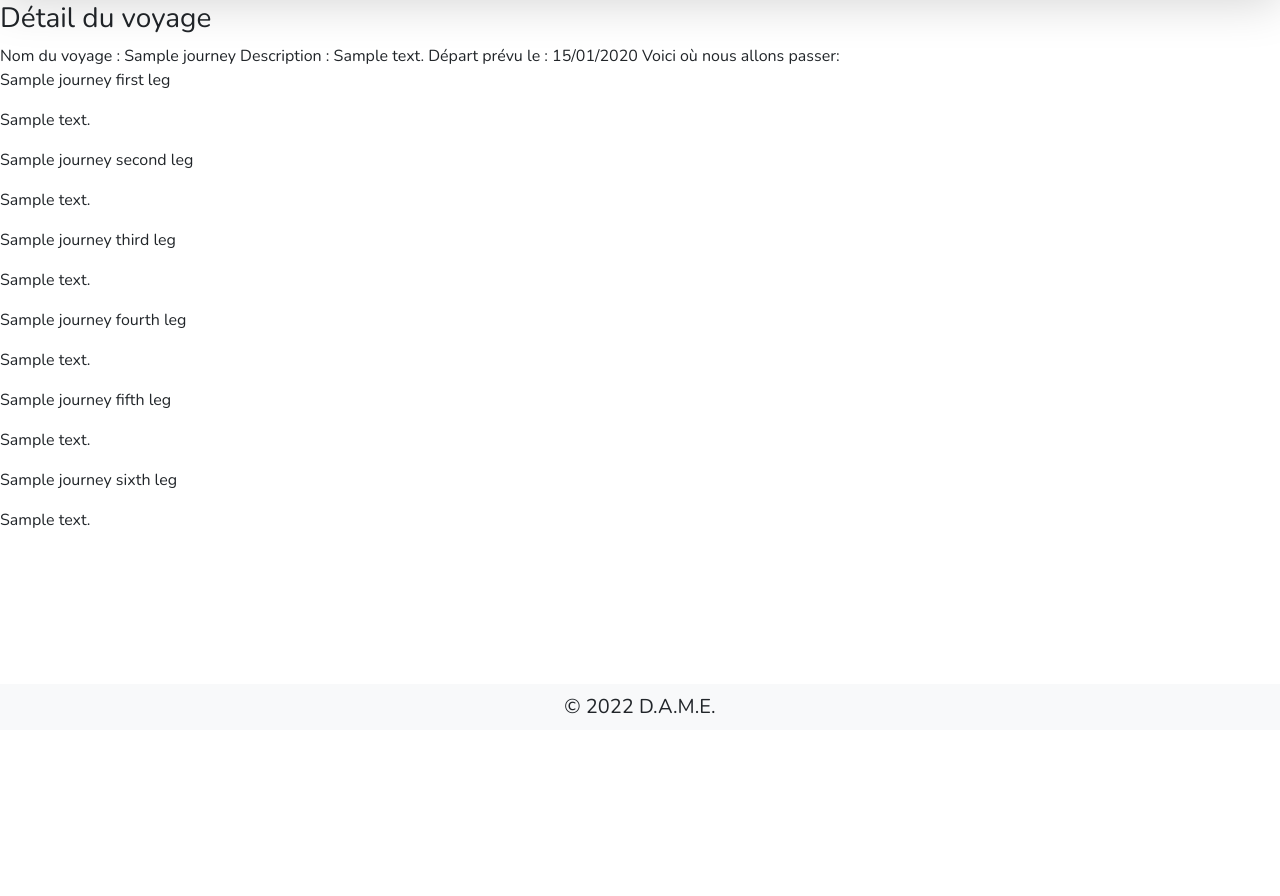
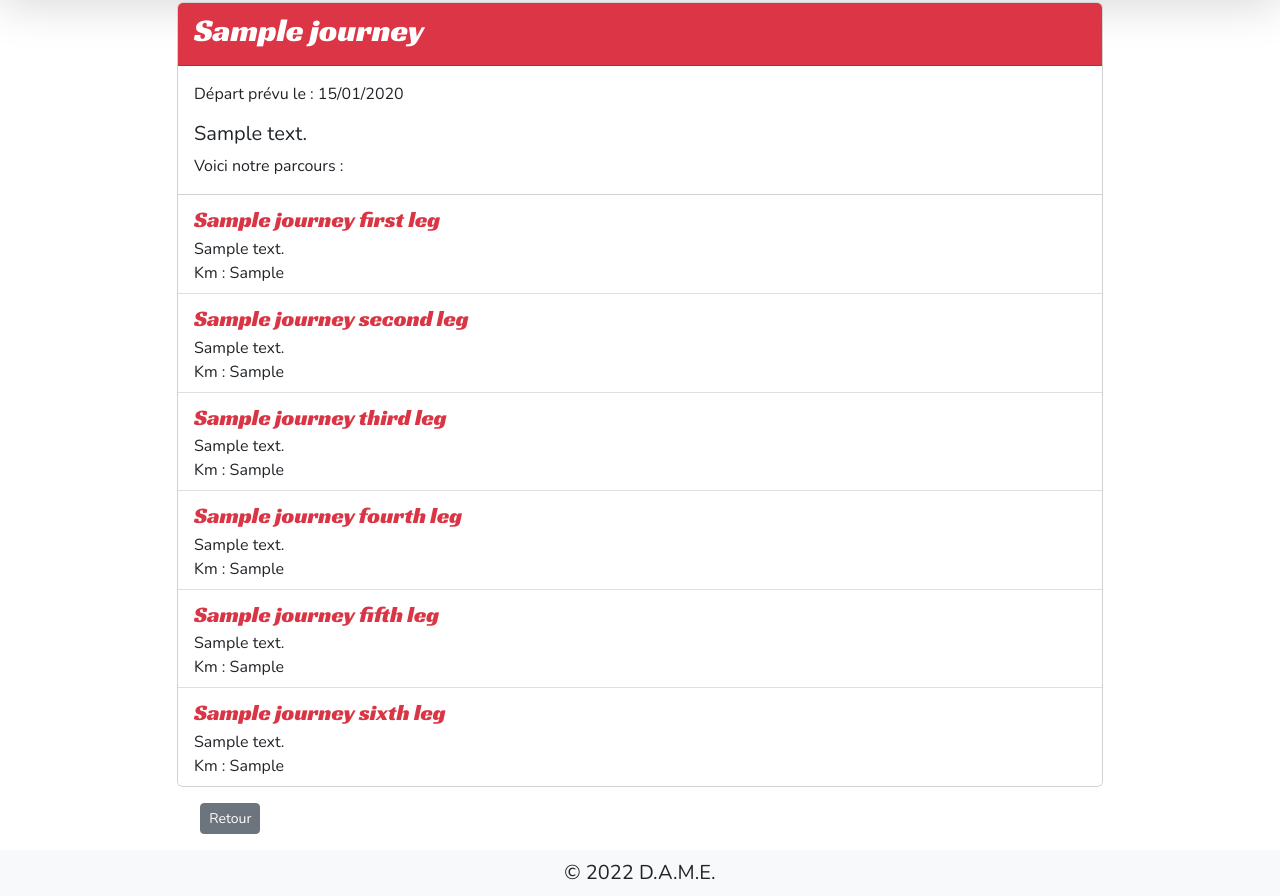
Before and after one commit to claudiekante/Dame, a Symfony app: template templates/journey/journeyDetail.html.twig in a window 1280 px wide. Shown: the part 70-966 px from the top of the page. Before the commit the page ends 784 px from the top, so only its background shows below. Run offline with Twig, Linux system fonts and the light colour scheme; the template is opened without the code that fills it: most values are stand-ins (such as "Sample title", 1, 10 or a date in 2020); some libraries are stand-ins or nearby versions.

Commit message:
starting twig's graphical interface

```diff
--- a/public/css/dame.css
+++ b/public/css/dame.css
@@ -24,6 +24,13 @@ h2{
     font-family: 'Racing Sans One', cursive;
 }
 
+.subtitleDetail {
+    font-family: 'Racing Sans One', cursive;
+    /*font-weight: lighter;*/
+    font-size: 140%;
+    color: #da3545;
+}
+
 #map{
     height: 200px;
     border: 2px solid yellow;
--- a/templates/journey/journeyDetail.html.twig
+++ b/templates/journey/journeyDetail.html.twig
@@ -2,37 +2,136 @@
 
 {% block body %}
 
-    <h3>Détail du voyage</h3>
-    Nom du voyage : {{ journey.journeyName }}
-    Description : {{ journey.journeyDescription }}
-    Départ prévu le : {{ journey.journeyDateStart | date('d/m/Y')  }}
-    Voici où nous allons passer:
-    <p>{{ journey.journeyFirstLeg.legName }}</p>
-    <p>{{ journey.journeyFirstLeg.legDescription }}</p>
-    {% if  (journey.journeySecondLeg is defined) %}
-        <p>{{ journey.journeySecondLeg.legName }}</p>
-        <p>{{ journey.journeySecondLeg.legDescription }}</p>
+    <div class="container">
+        <div class="row">
+            <div class="col-lg-1"></div>
+            <div class="col-lg-10">
+
+                <div class="card">
+                    <div class="card-header bg-danger text-white">
+                        <h2>{{ journey.journeyName }}</h2>
+                    </div>
+                    <div class="card-body">
+                        <p class="card-text">Départ prévu le : {{ journey.journeyDateStart | date('d/m/Y') }}</p>
+                        <h5 class="card-title">{{ journey.journeyDescription }}</h5>
+
+                        <p class="card-text">Voici notre parcours : </p>
+                    </div>
+
+                    <ul class="list-group list-group-flush">
+                        <li class="list-group-item">
+                            <div class="subtitleDetail">{{ journey.journeyFirstLeg.legName }}</div>
+                            <div>{{ journey.journeyFirstLeg.legDescription }}</div>
+                            <div>Km : {{ journey.journeyFirstLeg.legKilometers }}</div>
+
+                        </li>
+
+                        {% if  (journey.journeySecondLeg) %}
+                            <li class="list-group-item">
+                                <div class="subtitleDetail">{{ journey.journeySecondLeg.legName }}</div>
+                                <div>{{ journey.journeySecondLeg.legDescription }}</div>
+                                <div>Km : {{ journey.journeySecondLeg.legKilometers }}</div>
+                            </li>
                         {% endif %}
-{#    {% if  (journey.journeyThirdLeg is defined) %}#}
+
                         {% if  (journey.journeyThirdLeg) %}
-        <p>{{ journey.journeyThirdLeg.legName }}</p>
-        <p>{{ journey.journeyThirdLeg.legDescription }}</p>
+                            <li class="list-group-item">
+                                <div class="subtitleDetail">{{ journey.journeyThirdLeg.legName }}</div>
+                                <div>{{ journey.journeyThirdLeg.legDescription }}</div>
+                                <div>Km : {{ journey.journeyThirdLeg.legKilometers }}</div>
+                            </li>
                         {% endif %}
 
                         {% if  (journey.journeyFourthLeg) %}
-        <p>{{ journey.journeyFourthLeg.legName }}</p>
-        <p>{{ journey.journeyFourthLeg.legDescription }}</p>
+                            <li class="list-group-item">
+                                <div class="subtitleDetail">{{ journey.journeyFourthLeg.legName }}</div>
+                                <div>{{ journey.journeyFourthLeg.legDescription }}</div>
+                                <div>Km : {{ journey.journeyFourthLeg.legKilometers }}</div>
+                            </li>
                         {% endif %}
 
                         {% if  (journey.journeyFifthLeg) %}
-        <p>{{ journey.journeyFifthLeg.legName }}</p>
-        <p>{{ journey.journeyFifthLeg.legDescription }}</p>
+                            <li class="list-group-item">
+                                <div class="subtitleDetail">{{ journey.journeyFifthLeg.legName }}</div>
+                                <div>{{ journey.journeyFifthLeg.legDescription }}</div>
+                                <div>Km : {{ journey.journeyFifthLeg.legKilometers }}</div>
+                            </li>
                         {% endif %}
 
                         {% if  (journey.journeySixthLeg) %}
-        <p>{{ journey.journeySixthLeg.legName }}</p>
-        <p>{{ journey.journeySixthLeg.legDescription }}</p>
+                            <li class="list-group-item">
+                                <div class="subtitleDetail">{{ journey.journeySixthLeg.legName }}</div>
+                                <div>{{ journey.journeySixthLeg.legDescription }}</div>
+                                <div>Km : {{ journey.journeySixthLeg.legKilometers }}</div>
+                            </li>
                         {% endif %}
+
+
+{#                        ---- test for diffrent buttons#}
+{#                        <li class="list-group-item">#}
+{#                            <button type="submit" class="btn btn-secondary" onclick=window.location.href="{{ path('journey_list') }}">Retour path</button>#}
+{#                            <a href="javascript:history.go(-1)">#}
+{#                                <button type="button" class="btn btn-secondary">Retour javascripts</button></a>#}
+{#                            <a href="{{ path('journey_list') }}">#}
+{#                                <button type="button" class="btn btn-secondary">Retour path</button></a>#}
+{#                        </li>#}
+{#                        ---- end test for diffrent buttons#}
+
+{#                        <li class="list-group-item">A third item</li>#}
+                    </ul>
+
+                </div>
+
+
+            </div>
+            <div class="col-lg-1">
+
+            </div>
+        </div>
+
+            <div class="row m-3">
+                <div class="col-lg-1"></div>
+                <div class="col-lg-10">
+
+        <a href="javascript:history.go(-1)">
+            <button type="button" class="btn btn-secondary btn-sm">Retour</button></a>
+                </div>
+                <div class="col-lg-1"></div>
+            </div>
+    </div>
+
+
+{#    <h3>Détail du voyage</h3>#}
+{#    Nom du voyage : {{ journey.journeyName }}#}
+{#    Description : {{ journey.journeyDescription }}#}
+{#    Départ prévu le : {{ journey.journeyDateStart | date('d/m/Y') }}#}
+{#    Voici où nous allons passer:#}
+{#    <p>{{ journey.journeyFirstLeg.legName }}</p>#}
+{#    <p>{{ journey.journeyFirstLeg.legDescription }}</p>#}
+{#    {% if  (journey.journeySecondLeg) %}#}
+{#        <p>{{ journey.journeySecondLeg.legName }}</p>#}
+{#        <p>{{ journey.journeySecondLeg.legDescription }}</p>#}
+{#    {% endif %}#}
+
+{#    {% if  (journey.journeyThirdLeg) %}#}
+{#        <p>{{ journey.journeyThirdLeg.legName }}</p>#}
+{#        <p>{{ journey.journeyThirdLeg.legDescription }}</p>#}
+{#    {% endif %}#}
+
+{#    {% if  (journey.journeyFourthLeg) %}#}
+{#        <p>{{ journey.journeyFourthLeg.legName }}</p>#}
+{#        <p>{{ journey.journeyFourthLeg.legDescription }}</p>#}
+{#    {% endif %}#}
+
+{#    {% if  (journey.journeyFifthLeg) %}#}
+{#        <p>{{ journey.journeyFifthLeg.legName }}</p>#}
+{#        <p>{{ journey.journeyFifthLeg.legDescription }}</p>#}
+{#    {% endif %}#}
+
+{#    {% if  (journey.journeySixthLeg) %}#}
+{#        <p>{{ journey.journeySixthLeg.legName }}</p>#}
+{#        <p>{{ journey.journeySixthLeg.legDescription }}</p>#}
+{#    {% endif %}#}
 
 {% endblock %}
 
```
Lines whose indentation alone changed are shown as unchanged.
